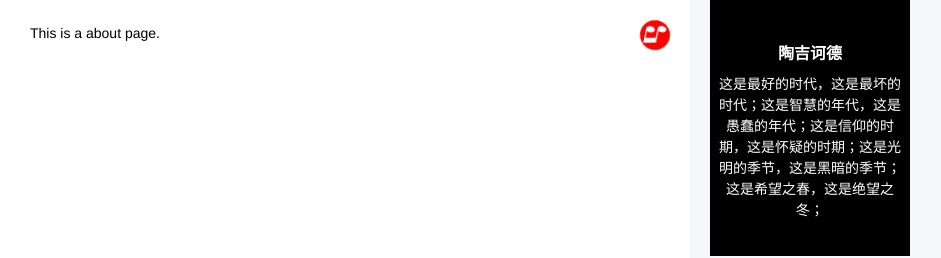
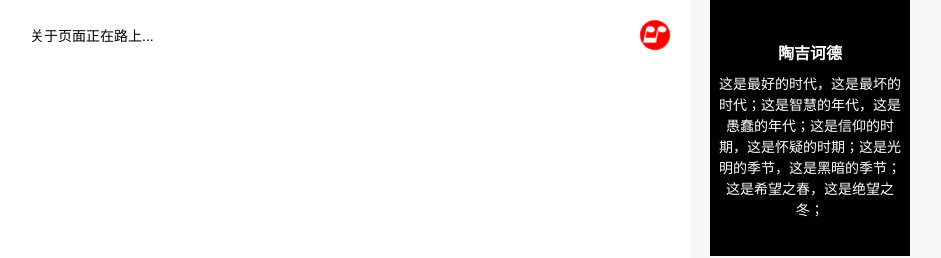
Before and after one commit to Tao-Quixote/Blog, a Jekyll site: the page built from about.html, in a window 1280 px wide. Shown: the top 258 px of the page, without its empty margins (223-1164 px from the left). Built offline with Jekyll 4.4.1, drawn with Linux system fonts in a browser that asks for light colours.

Commit message:
加提示

```diff
--- a/about.html
+++ b/about.html
@@ -2,4 +2,4 @@
 layout: default
 title: 关于作者
 ---
-<p>This is a about page.</p>
+<p>关于页面正在路上...</p>
--- a/concat.html
+++ b/concat.html
@@ -2,4 +2,4 @@
 layout: default
 title: 联系博主
 ---
-<p>这个是concat页面.</p>
+<p>Concat页面正在路上...</p>
```
